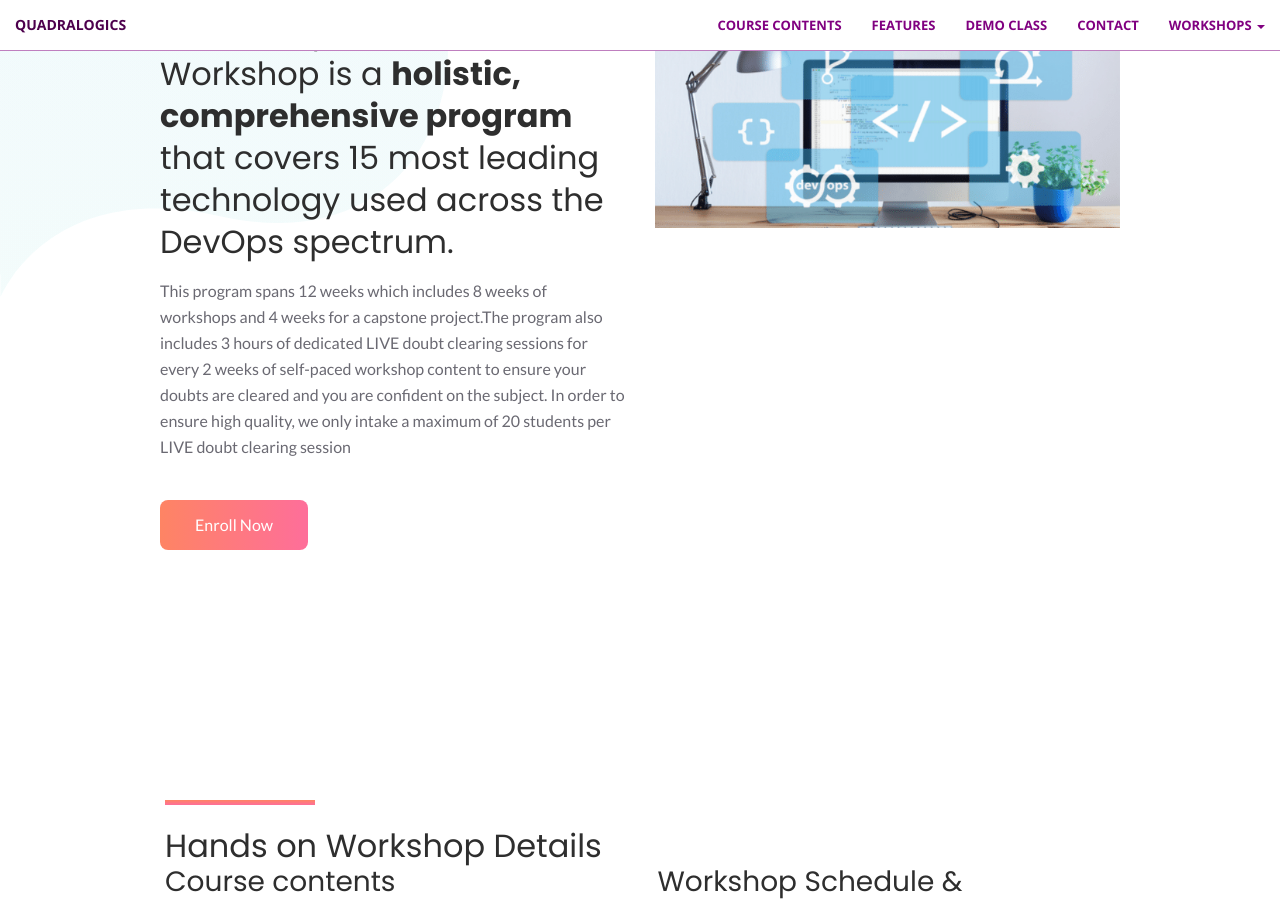
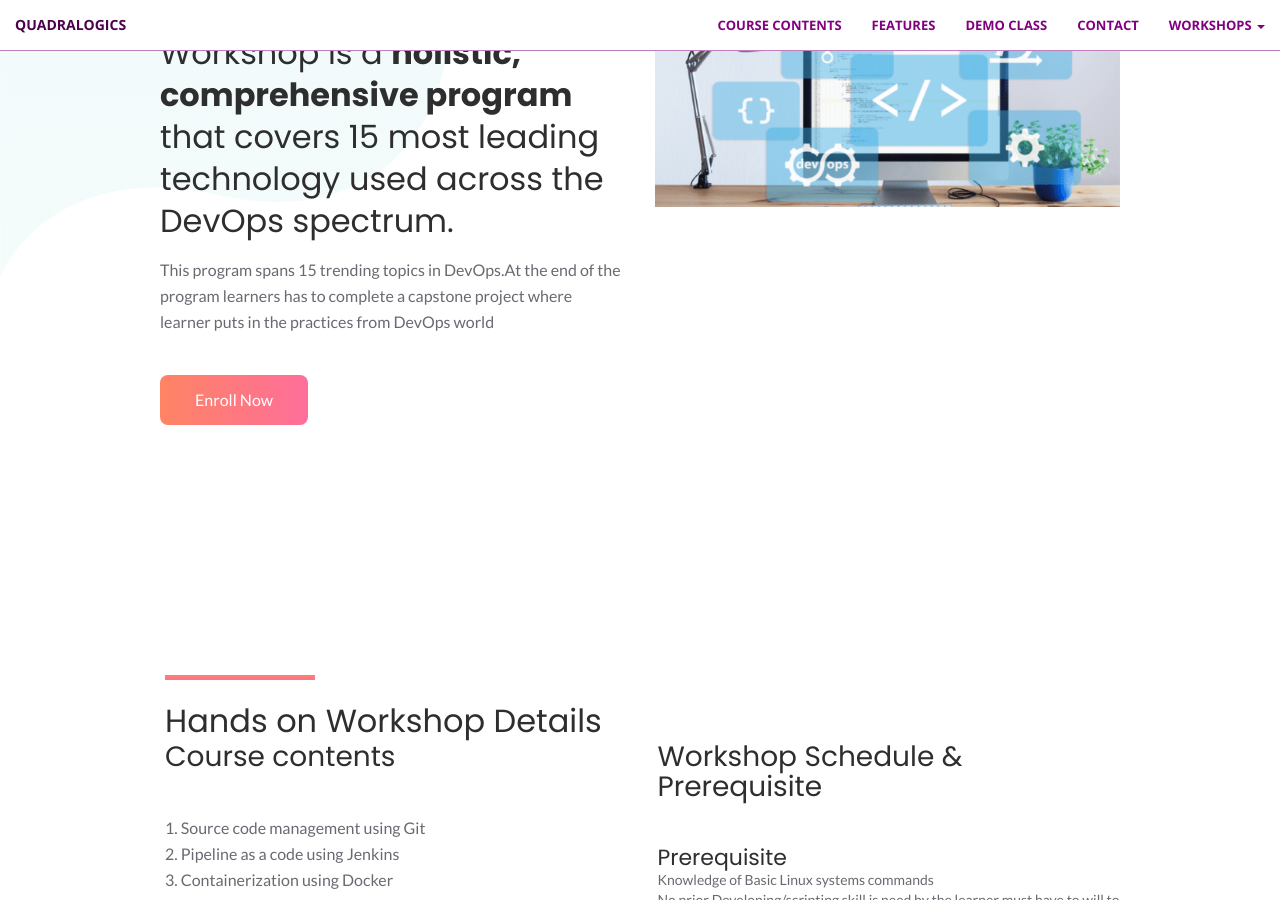
Before and after one commit to QuadraLogics/QuadraLogics.github.io, a Jekyll site: the page built from _training/DevOpsMasterArchitect.md, in a window 1280 px wide and 900 px high, scrolled down 2265 px. Built offline with Jekyll 4.4.1, drawn with Linux system fonts in a browser that asks for light colours; nearby versions of some CDN libraries; comment, search, counter and statistics services are not loaded; some of the changed text lies outside the part shown.

```diff
--- a/_training/DevOpsMasterArchitect.md
+++ b/_training/DevOpsMasterArchitect.md
@@ -9,8 +9,8 @@
 
 ServicesHeading: Key Features
 
-Services1H: 60 hours workshop
-Services1: 60 hours of the hands-on workshop. In-depth coverage of Basic to Advanced topics, ideal for beginners and experienced. 45 hours of workshop content &  LIVE doubt clearing session included.
+Services1H: 40 hours workshop
+Services1: 40 hours of the hands-on workshop. In-depth coverage of Basic to Advanced topics, ideal for beginners and experienced.
 
 Services2H: 200+ hands-on Use-case scenarios
 Services2: The program includes 200+ hands-on scenarios and 1 hands-on capstone project to ensure learning is more practical than just being theoretical.
@@ -19,7 +19,7 @@
 Services3: Participants who complete the workshop completing and all hands-on assignments would be awarded a verifiable digital credential hosted on certifyme.online .
 
 Services4H: Bonus worth 300 $
-Services4: The bonuses include 100+ hours of curated online video contents , Life time acess to QLs DevOps Community and 3 years of LMS access.
+Services4: The bonuses include 100+ hours of curated online video contents , Life time acess to QLS DevOps Community
 
 USPH: QuadraLogics Advantage
 USP: Quadralogics is a boutique training firm that specializes in DevOps training and consulting. Since our inception in 2014, QuadraLogics has facilitated more than 150+ corporate and public workshops enabling more than 10000+ practitioners. We are trusted partners with global brands like Pluralsight, Udacity, Coursera, etc and enable them in designing/delivering technical content and training. Quadralogics today is one of the most trusted training/content producers and a premium player in the B2B DevOps market. Building on our experience, our industry experts have carefully handcrafted the workshop "DevOps Master Architect". We use a technique called “Task-based learning”. In this approach, the practitioner learns by exploring 200+ hands-on, real-life scenarios. This unique style enables the practitioner to be more competent and highly productive after the workshop.
@@ -62,7 +62,7 @@
 
 Feature2H: "<span>The DevOps Master Architect Workshop is a </span>holistic, comprehensive program <span>that covers 15 most leading technology used across the DevOps spectrum.</span>"
 
-Feature2: This program spans 12 weeks which includes 8 weeks of workshops and 4 weeks for a capstone project.The program also includes 3 hours of dedicated LIVE doubt clearing sessions for every 2 weeks of self-paced workshop content to ensure your doubts are cleared and you are confident on the subject. In order to ensure high quality, we only intake a maximum of 20 students per LIVE doubt clearing session
+Feature2: This program spans 15 trending topics in DevOps.At the end of the program learners has to complete a capstone project where learner puts in the practices from DevOps world
 
 
 CTAHead1: For more details reach out to info@quadralogics.com
@@ -79,32 +79,13 @@
 RateIndia: Rs 12,500
 RateAbroad: $ 250
 ---
-##### Introduction Live Class  17.July.2021  7:00 pm to 8:00pm (IST)
-<br>
-
-{: .table .table-striped}
-| Week        | Release of videos at 10:00 AM (IST)   |  Live Doubt clearing session (07:00 PM- 10:00 PM IST) |
-|-------|--------|-------|--------|
-| 1| July 17 | - |
-| 2| July 24 |  July 24|
-| 3| July 31 | - |
-| 4| Aug 07  |  Aug 07  |
-| 5| Aug 14  | -  |
-| 6| Aug 21   | Aug 21  |
-| 7| Aug 28   | -  |
-| 8| Sept 04 |  Sept 11 |
-
-
-* Capstone project Sept 11th - Oct 12th (2021)
-
-<br>
 
 #### Prerequisite
 
 1. Knowledge of Basic Linux systems commands
-2. No prior Developing/scripting skill is need by the Trainee must have to will to learn and code along with with the trainer
+2. No prior Developing/scripting skill is need by the learner must have to will to learn and code along with  the trainer
 3. In case you have zero development or scripting skills do reach out to the trainer for additional training content .
 4. An SSH terminal to access VM’s in the cloud
-5. The trainee would be asked to create their VM in AWS cloud provider hence an SSH terminal to access VM’s in the cloud is needed.
-6. Trainees would have to create VM’s using his/her accounts and most of the training would get covered in AWS free tier servers. Only for a few advanced modules trainee would need to get high end systems for which trainee might need to spend a required amount in AWS.
+5. The learner would be asked to create their VM in AWS cloud provider hence an SSH terminal to access VM’s in the cloud is needed.
+6. Learners would have to create VM’s using his/her accounts and most of the training would get covered in AWS free tier servers. Only for a few advanced modules learner would need to get high end systems for which trainee might need to spend a required amount in AWS.
 7. Dedicate a minimum of 12 hrs per week. In case you are new to scripting and programming you need to carve out a few more hrs per week as your learning curve will be a bit slow.
```
